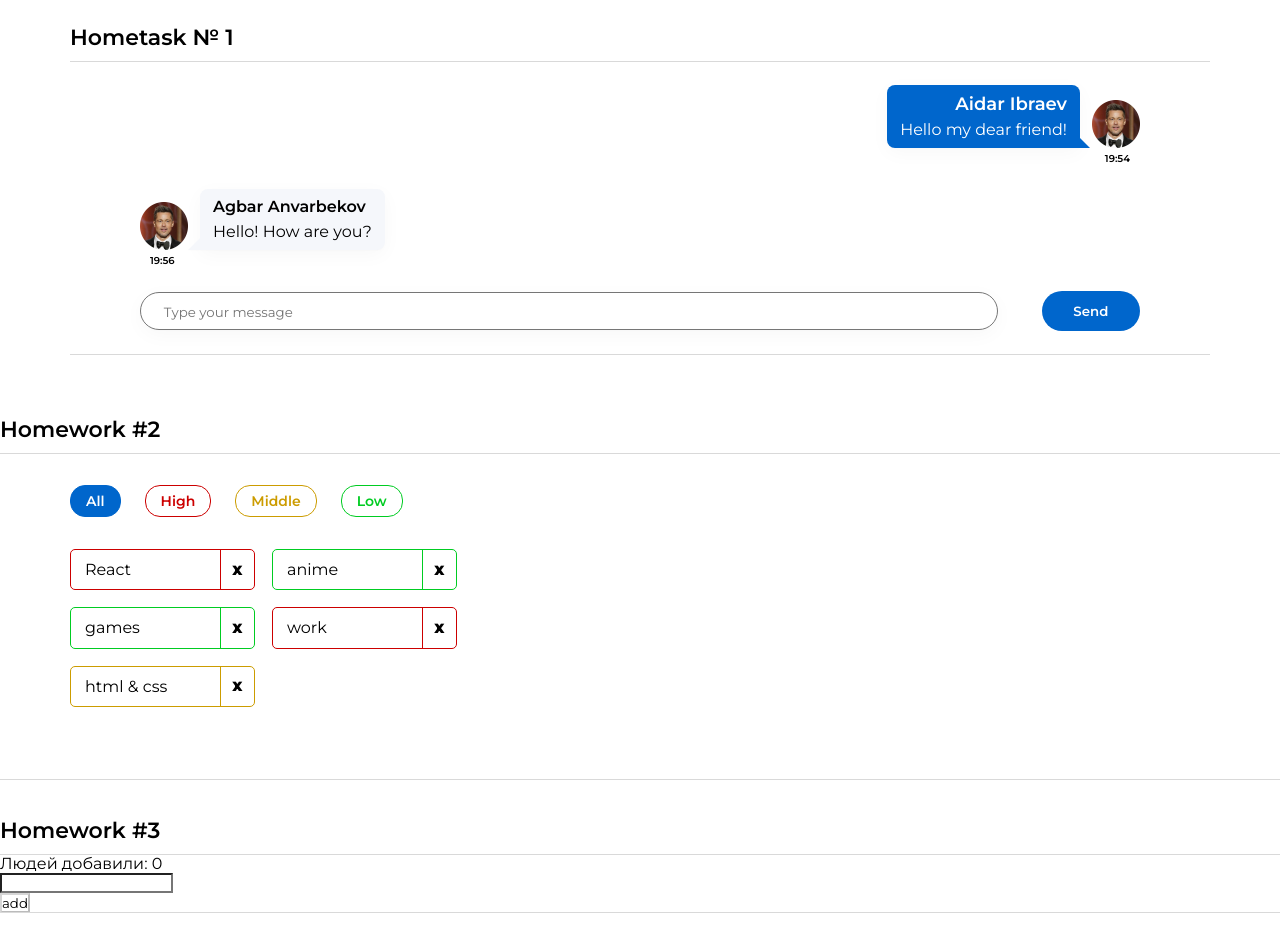
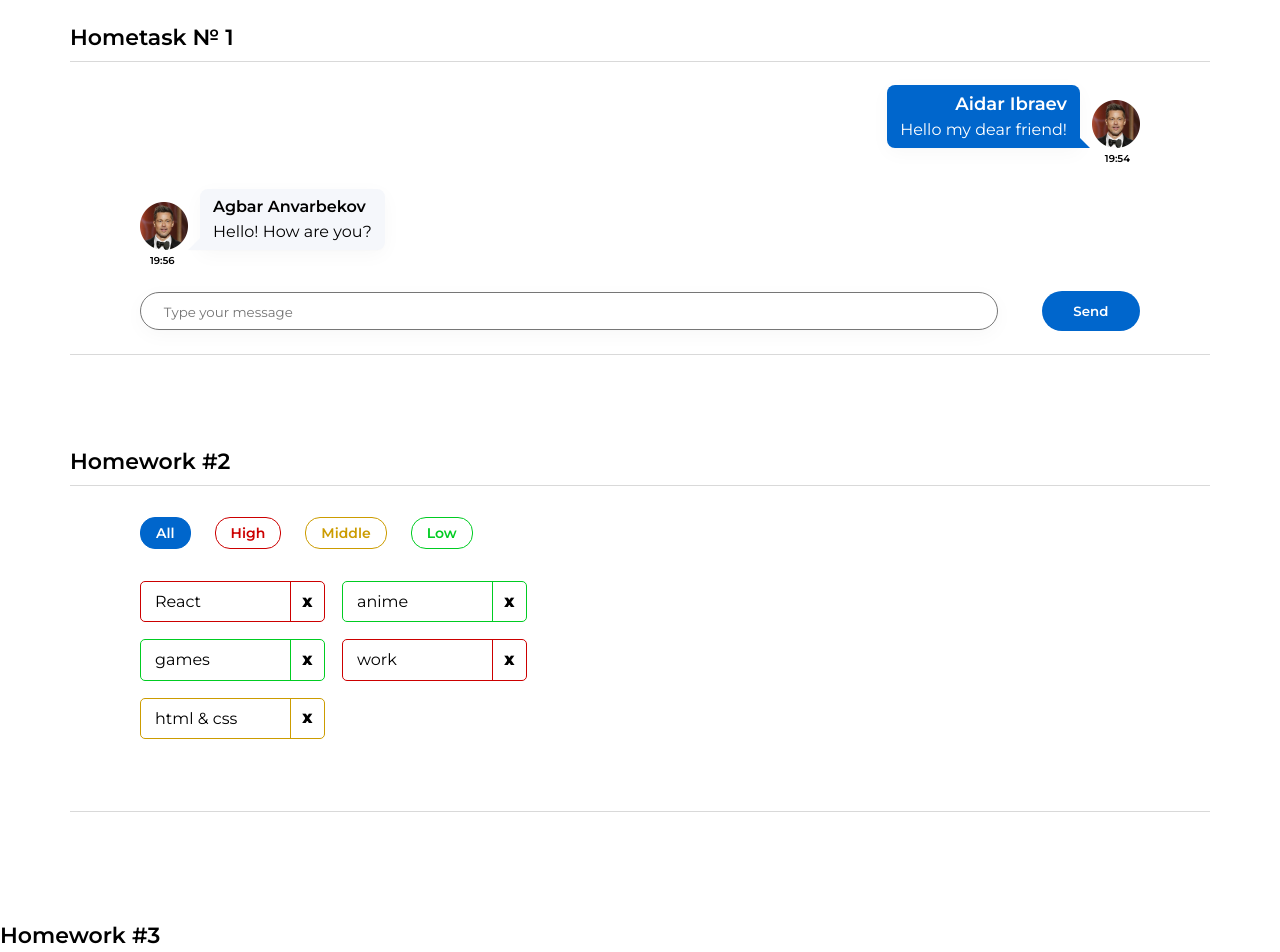
Before and after one commit to aidar2218/hws2, a React (Create React App) app: page / in a window 1280 px wide. Shown: the top 952 px of the page. Built offline with nearby package versions, Linux system fonts and the light colour scheme.

Commit message:
Commit 2.3.2. HW3 done.

```diff
--- a/public/index.html
+++ b/public/index.html
@@ -28,7 +28,7 @@
     <link rel="preconnect" href="https://fonts.gstatic.com" crossorigin>
     <link href="https://fonts.googleapis.com/css2?family=Montserrat:ital,wght@0,300;0,400;0,500;0,600;0,700;0,800;0,900;1,300;1,400;1,500;1,600;1,700;1,800;1,900&display=swap"
           rel="stylesheet">
-    <title>React App</title>
+    <title>My homeworks</title>
   </head>
   <body>
     <noscript>You need to enable JavaScript to run this app.</noscript>
--- a/src/s1-main/App.module.css
+++ b/src/s1-main/App.module.css
@@ -14,6 +14,10 @@
 
 .hw_2 {
     padding: 2rem 4.375rem 4.5625rem 4.3754rem;
+}
+
+.hw_3 {
+    padding: 1.875rem 4.375rem 13.6875rem 4.375rem;
 }
 
 
--- a/src/s2-homeworks/hw02/HW2.tsx
+++ b/src/s2-homeworks/hw02/HW2.tsx
@@ -40,7 +40,7 @@ function HW2() {
     }
 
     return (
-        <div id={'hw2'}>
+        <div id={'hw2'} className={s2.hw_2}>
             <div className={s2.hwTitle}>Homework #2</div>
             <div className={`${s2.hw} ${s2.hw_2}`}>
                 <Affairs
--- a/src/s2-homeworks/hw03/Greeting.module.css
+++ b/src/s2-homeworks/hw03/Greeting.module.css
@@ -1,35 +1,94 @@
 .greetingForm {
+    max-width: 23.25em;
 }
 
 .inputAndButtonContainer {
+    display: flex;
+    justify-content: space-between;
+    align-items: flex-start;
+    gap: 0.75em;
+    margin-bottom: 0.4275rem;
+}
+
+.inputAndButtonContainer div {
+    flex: 1 0 100%;
 }
 
 .error {
+    margin-top: 0.4375rem;
+    font-size: 0.875rem;
+    line-height: 1.214285714285714;
+    color: #CC0000;
 }
 
 .input {
+    width: 100%;
+    line-height: 1.25;
+    font-weight: 500;
+    padding: 0.5em 0.75em;
+    min-height: 2.25rem;
+    border: 1px solid #D1D1D1;
+    border-radius: 5px;
+    font-family: inherit;
 }
 
 .input:focus {
+    outline: none;
 }
 
 .errorInput {
+    border: 1px solid #CC0000;
 }
 
 .button {
+    background: #0066CC;
+    color: #fff;
+    border-radius: 3px;
+    font-size: 0.875rem;
+    font-weight: 600;
+    line-height: 1.428571428571429;
+    padding: 0.5714285714285714em 1.714285714285714em;
+    cursor: pointer;
+    border: none;
+    -webkit-transition: all 0.3s ease 0s;
+    -moz-transition: all 0.3s ease 0s;
+    -ms-transition: all 0.3s ease 0s;
+    -o-transition: all 0.3s ease 0s;
+    transition: all 0.3s ease 0s;
 }
 
 .button:focus {
-}
-
-.button:active {
+    outline: none;
+    -webkit-box-shadow: 0 0 5px rgba(0, 0, 0, 0.3);
+    -moz-box-shadow: 0 0 5px rgba(0, 0, 0, 0.3);
+    box-shadow: 0 0 5px rgba(0, 0, 0, 0.3);
+    background-color: #045cb7;
 }
 
 .button:disabled {
+    opacity: 0.5;
 }
 
 .text {
+    font-size: 0.875rem;
+    line-height: 1.214285714285714;
+    color: var(--color);
+    opacity: 0.5;
+    margin-bottom: 0.6428571428571429em;
 }
 
 .greeting {
+    font-weight: 500;
+    font-size: 0.875rem;
+    line-height: 1.214285714285714;
 }
+
+@media (max-width: 31.25em) {
+    .inputAndButtonContainer {
+        flex-wrap: wrap;
+    }
+
+    .greetingForm {
+        max-width: none;
+    }
+}
--- a/src/s2-homeworks/hw03/Greeting.tsx
+++ b/src/s2-homeworks/hw03/Greeting.tsx
@@ -2,14 +2,14 @@ import React, {ChangeEvent, KeyboardEvent} from 'react'
 import s from './Greeting.module.css'
 
 type GreetingPropsType = {
-    name: string // need to fix any
-    setNameCallback: (e: ChangeEvent<HTMLInputElement>) => void // need to fix any
-    addUser: () => void // need to fix any
-    onBlur: () => void // need to fix any
-    onEnter: (e: KeyboardEvent<HTMLInputElement>) => void // need to fix any
-    error: string // need to fix any
-    totalUsers: number // need to fix any
-    lastUserName?: string // need to fix any
+    name: string
+    setNameCallback: (e: ChangeEvent<HTMLInputElement>) => void
+    addUser: () => void
+    onBlur: () => void
+    onEnter: (e: KeyboardEvent<HTMLInputElement>) => void
+    error: string
+    totalUsers: number
+    lastUserName?: string
 }
 
 // презентационная компонента (для верстальщика)
@@ -25,7 +25,7 @@ const Greeting: React.FC<GreetingPropsType> = (
         lastUserName,
     } // деструктуризация пропсов
 ) => {
-    const inputClass = error === "" ? s.input : s.errorInput; // need to fix with (?:)
+    const inputClass = `${s.input} ${error ? s.errorInput : ""}`;
 
     return (
         <div id={'hw3-form'} className={s.greetingForm}>
@@ -57,7 +57,7 @@ const Greeting: React.FC<GreetingPropsType> = (
                     className={s.button}
                     disabled={!name.trim()}
                 >
-                    add
+                    Add
                 </button>
             </div>
 
--- a/src/s2-homeworks/hw03/GreetingContainer.tsx
+++ b/src/s2-homeworks/hw03/GreetingContainer.tsx
@@ -3,15 +3,14 @@ import Greeting from './Greeting'
 import { UserType } from './HW3'
 
 type GreetingContainerPropsType = {
-    users: UserType[] // need to fix any
-    addUserCallback: (name: string) => void // need to fix any
+    users: UserType[]
+    addUserCallback: (name: string) => void
 }
 
 export const pureAddUser = (name: string,
                             setError: (error: string) => void,
                             setName: (name: string) => void,
                             addUserCallback: (name: string) => void) => {
-    // если имя пустое - показать ошибку, иначе - добавить юзера и очистить инпут
     if (name.trim() === "") {
         setError("Ошибка! Введите имя!");
     } else {
@@ -26,24 +25,20 @@ export const pureOnBlur = (name: string, setError: (error: string) => void,) =>
 }
 
 export const pureOnEnter = (e: KeyboardEvent<HTMLInputElement>, addUser: () => void) => {
-    // если нажата кнопка Enter - добавить
+    // если нажата кнопка Enter - добавить юзера
     if (e.key === "Enter") addUser();
 }
 
-// более простой и понятный для новичков
-// function GreetingContainer(props: GreetingPropsType) {
 
-// более современный и удобный для про :)
 const GreetingContainer: React.FC<GreetingContainerPropsType> = ({
     users,
     addUserCallback,
 }) => {
-    // деструктуризация пропсов
-    const [name, setName] = useState<string>(''); // need to fix any
-    const [error, setError] = useState<string>(''); // need to fix any
+    const [name, setName] = useState<string>('');
+    const [error, setError] = useState<string>('');
 
-    const setNameCallback = (e: ChangeEvent<HTMLInputElement>) => { // need to fix any
-        setName(e.currentTarget.value); // need to fix
+    const setNameCallback = (e: ChangeEvent<HTMLInputElement>) => {
+        setName(e.currentTarget.value);
         error && setError('');
     }
     const addUser = () => {
@@ -58,8 +53,8 @@ const GreetingContainer: React.FC<GreetingContainerPropsType> = ({
         pureOnEnter(e, addUser)
     }
 
-    const totalUsers = users.length; // need to fix
-    const lastUserName = users.at(-1)?.name; // need to fix
+    const totalUsers = users.length;
+    const lastUserName = users.at(-1)?.name;
 
     return (
         <Greeting
--- a/src/s2-homeworks/hw03/HW3.tsx
+++ b/src/s2-homeworks/hw03/HW3.tsx
@@ -43,7 +43,7 @@ const HW3 = () => {
             <div className={s2.hwTitle}>Homework #3</div>
             {/*для автоматической проверки дз (не менять)*/}
 
-            <div className={s2.hw}>
+            <div className={`${s2.hw} ${s2.hw_3}`}>
                 <GreetingContainer
                     users={users}
                     addUserCallback={addUserCallback}
```
